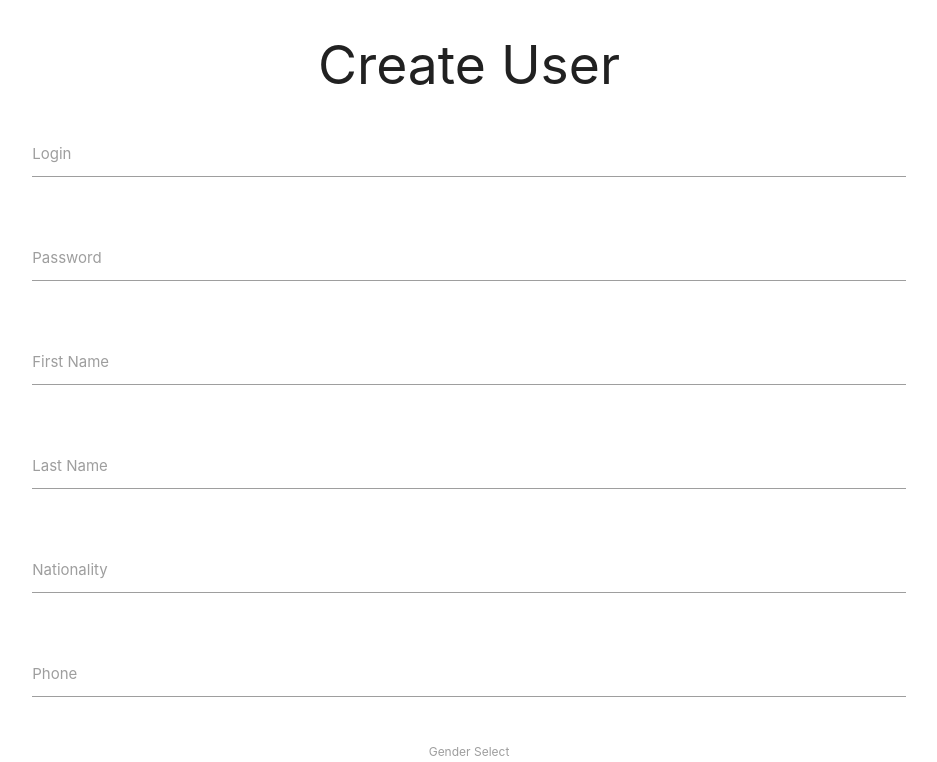
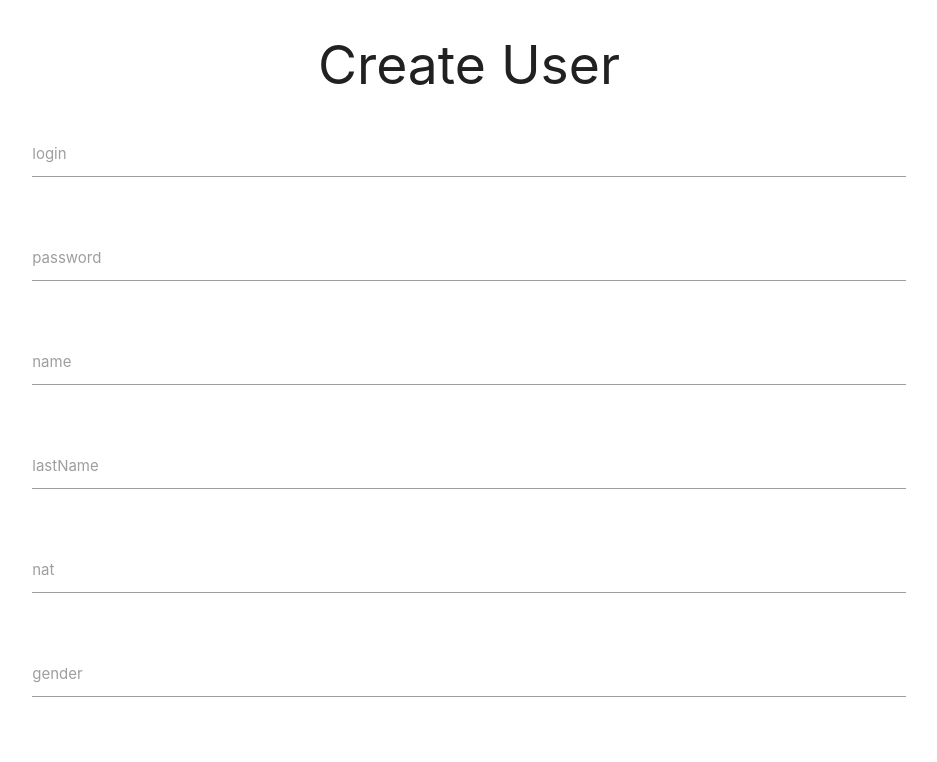
Before and after one commit to DarkShtir/User-React-App, a React (Create React App) app: page / in a window 1280 px wide. Shown: the top 762 px of the page, without its empty margins (171-1108 px from the left). Built offline with nearby package versions, Linux system fonts and the light colour scheme.

Commit message:
Added getting User in App component

```diff
--- a/src/components/App/App.tsx
+++ b/src/components/App/App.tsx
@@ -2,7 +2,7 @@ import React from 'react';
 import { CreateForm } from '../CreateForm/CreateForm';
 import { EditForm } from '../EditForm/EditForm';
 import { UserList } from '../UserList/UserList';
-import { User } from '../../interfaces';
+// import { User } from '../../interfaces';
 
 const App: React.FC = () => {
 	// const addHandler = (user: User) => {
@@ -18,10 +18,14 @@ const App: React.FC = () => {
 	// 	};
 
 	// };
+
+	const addUser = (user: object): void => {
+		console.log('Added', user);
+	};
+
 	return (
 		<div>
-			<CreateForm />
-			{/* <CreateForm onAdd={addHandler} /> */}
+			<CreateForm onUserAdded={addUser} />
 			<UserList />
 			<EditForm />
 		</div>
--- a/src/components/CreateForm/CreateForm.tsx
+++ b/src/components/CreateForm/CreateForm.tsx
@@ -1,48 +1,93 @@
-import React, { useRef } from 'react';
+import React, { Component } from 'react';
 import './CreateForm.module.scss';
 import Input from '../UI/Input/Input';
+import { User } from '../../interfaces';
 
-// interface Props{
-//   onAdd(title:string):void
-// }
+interface Props {
+	onUserAdded(user: object): void;
+}
+interface State {
+	user: User;
+}
 
-export const CreateForm: React.FC = () => {
-	// const ref = useRef<HTMLInputElement>(null);
-	// const addHandler = (event: React.KeyboardEvent) => {
-	//   if (event.key === 'Enter') {
-	//     props.onAdd(ref.current!.value);
-	//     ref.current!.value = '';
-	//     // console.log(title);
-	//     // setTitle('');
-	//   }
-	// };
+export class CreateForm extends Component<Props, State> {
+	state = {
+		user: {
+			id: 0,
+			login: '',
+			password: '',
+			name: '',
+			lastName: '',
+			nat: '',
+			gender: '',
+			phone: '',
+		},
+	};
 
+	submitHandler = (event: React.FormEvent<HTMLFormElement>): void => {
+		event.preventDefault();
+		// const newId = Date.now();
+		// const userWithId: User = { ...this.state.user, id: newId };
+		// this.setState(() => {
+		// 	return { user: userWithId };
+		// });
+	};
+
+	handleInputChanges = (value: string, fieldName: string): void => {
+		console.log(fieldName, value);
+		const newId = Date.now();
+		const newUser: User = { ...this.state.user, [fieldName]: value, id: newId };
+		console.log(newUser);
+		this.setState(() => {
+			return {
+				user: newUser,
+			};
+		});
+	};
+
+	renderInputField(): object {
+		return Object.keys(this.state.user).map(
+			// eslint-disable-next-line
+			(fieldName, index): void | JSX.Element => {
+				if (fieldName !== 'id') {
+					return (
+						<React.Fragment key={fieldName + index}>
+							<Input
+								value={''}
+								label={fieldName}
+								type={
+									fieldName === 'password'
+										? fieldName
+										: fieldName === 'phone'
+										? 'tel'
+										: ''
+								}
+								onChange={(event): void => {
+									this.handleInputChanges(event.target.value, fieldName);
+								}}
+							/>
+						</React.Fragment>
+					);
+				}
+			}
+		);
+	}
+
+	render(): JSX.Element {
 		return (
 			<div className="row center-align container">
 				<h2>Create User</h2>
-			<form className="col s12 ">
-				<Input value={' '} label={'Login'} />
-				<Input value={' '} label={'Password'} type={'password'} />
-				<Input value={' '} label={'First Name'} />
-				<Input value={' '} label={'Last Name'} />
-				<Input value={' '} label={'Nationality'} />
-				<Input value={' '} label={'Phone'} type={'tel'} />
+				<form className="col s12 " onSubmit={this.submitHandler}>
+					{this.renderInputField()}
 
-				<label>Gender Select</label>
-				<select className="browser-default s6">
-					<option value="" disabled>
-						Choose your gender
-					</option>
-					<option value="1">Male</option>
-					<option value="2">Female</option>
-				</select>
-			</form>
 					<button
-				// onClick={addHandler}
+						onClick={(): void => this.props.onUserAdded(this.state.user)}
 						className="btn-floating btn-large waves-effect waves-light yellow darken-4 center"
 					>
 						Add
 					</button>
+				</form>
 			</div>
 		);
-};
+	}
+}
--- a/src/components/UI/Input/Input.tsx
+++ b/src/components/UI/Input/Input.tsx
@@ -5,7 +5,7 @@ type InputProps = {
 	type?: string,
 	value: string | number,
 	label: string,
-	// onChange: any,
+	onChange?: (event: React.ChangeEvent<HTMLInputElement>) => void,
 	// errorMessage: any,
 };
 
@@ -13,12 +13,11 @@ const Input = (props: InputProps): JSX.Element => {
 	const inputType = props.type || 'text';
 	const htmlFor = `${inputType}-${Math.random()}`;
 	const cls = [classes.Input, 'input-field col s12'];
-	console.log(cls);
 	return (
 		<div className="row">
 			<div className={cls.join(' ')}>
 				<label htmlFor={htmlFor}>{props.label}</label>
-				<input id={htmlFor} type={inputType} />
+				<input id={htmlFor} type={inputType} onChange={props.onChange} />
 			</div>
 		</div>
 	);
```
Lines whose indentation alone changed are shown as unchanged.
